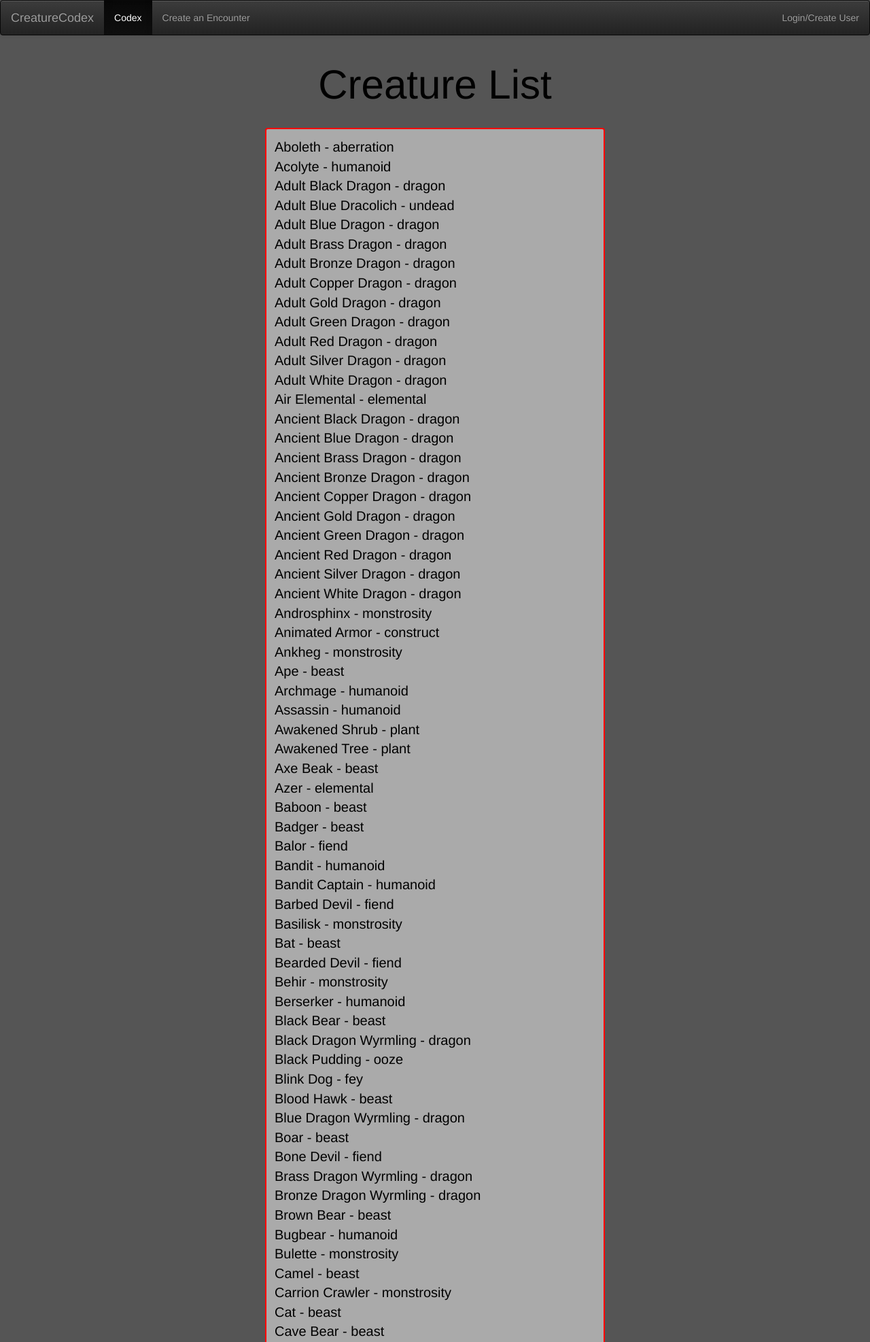
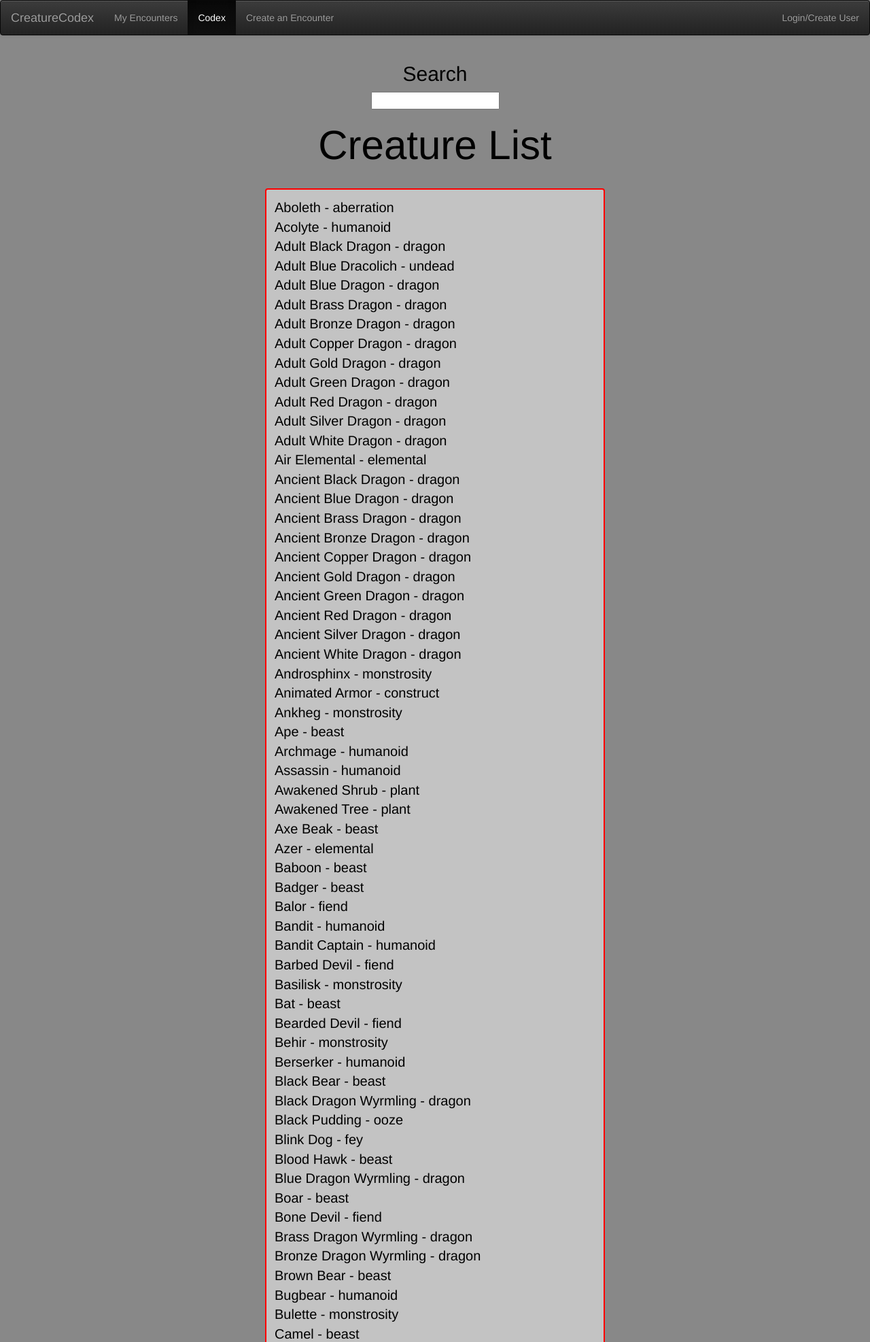
Before and after one commit to vandegu/encounter_tracker, a Django app: page /codex/ in a window 1280 px wide. Shown: the top 1974 px of the page at 68% size. Run offline with Django 3.2, Linux system fonts and the light colour scheme; data comes from the database, SQL or seed files in the repository; some libraries are stand-ins or nearby versions.

Commit message:
Added searchbar to codex; myencounters to nav bar

```diff
--- a/codex/templates/codex/base_bootstrap.html
+++ b/codex/templates/codex/base_bootstrap.html
@@ -57,7 +57,7 @@
   }
 
   #banner p {
-    color: #999999;
+    color: black;
   }
 
   .ui-state-default{
@@ -75,7 +75,7 @@
   }
 
   body {
-    background-color: #555555;
+    background-color: #888888;
     z-index: -100;
     min-height: 100%;
   }
--- a/codex/templates/codex/base_menu.html
+++ b/codex/templates/codex/base_menu.html
@@ -10,6 +10,9 @@
     </div>
     <!-- https://stackoverflow.com/questions/22047251/django-dynamically-get-view-url-and-check-if-its-the-current-page -->
     <ul class="nav navbar-nav">
+      {% url 'home' as home %}
+      <li {% if request.get_full_path == home %}class="active"{% endif %}>
+          <a href="{% url 'home' %}">My Encounters</a></li>
       {% url 'codex' as menu_main %}
       <li {% if request.get_full_path == menu_main %}class="active"{% endif %}>
           <a href="{% url 'codex' %}">Codex</a></li>
--- a/codex/templates/codex/creature_detail.html
+++ b/codex/templates/codex/creature_detail.html
@@ -4,7 +4,7 @@
 
   <div id="banner">
     <h1>{{ creature.name }}</h1>
-    <p><i>{{creature.size}} | {{creature.alignment|capfirst}} | {{creature.type|capfirst}} | {{creature.subtype|capfirst}}</i></p>
+    <p><i>{{creature.size}} | {{creature.alignment|capfirst}} | {{creature.type|capfirst}} {% if creature.subtype %}| {{creature.subtype|capfirst}}{% endif %}</i></p>
   </div>
 
   <div id="basicStats">
--- a/codex/templates/codex/creature_list.html
+++ b/codex/templates/codex/creature_list.html
@@ -3,6 +3,12 @@
 {% block content %}
 
   <!-- <input type="text" onkeyup="filter(this,'#creature-list')" /> -->
+
+  <div id="search-bar">
+    <h2>Search</h2>
+
+    <input type="text" class="searchText" onkeyup="filter(this,'#creature-list')" />
+  </div>
 
   <div id="creature-list-page">
   <h1>Creature List</h1>
@@ -19,24 +25,22 @@
   {% endif %}
   </div>
 
-  <!-- <script>
+  <script>
     function filter (element,what) {
         var value = $(element).val();
         value = value.toLowerCase().replace(/\b[a-z]/g, function(letter) {
             return letter.toUpperCase();
         });
 
-        // console.log(value)
-
         if (value == '') {
             $(what+' > li').show();
         }
         else {
-            $(what + ' > li > a:not(:contains(' + value + '))').hide();
-            $(what + ' > li > a:contains(' + value + ')').show();
+            $(what + ' > li:not(:contains(' + value + '))').hide();
+            $(what + ' > li:contains(' + value + ')').show();
         }
     };
-  </script> -->
+  </script>
 
 
 {% endblock %}
--- a/home/templates/registration/create_user.html
+++ b/home/templates/registration/create_user.html
@@ -14,8 +14,8 @@
             <p class="errorPass">{{uError}}</p>
           {% endif %}
         </li>
-        <li>Password: <input type="text" name="pass1" id="pass1"></li>
-        <li>Retype Password: <input type="text" name="pass2" id="pass2">
+        <li>Password: <input type="password" name="pass1" id="pass1"></li>
+        <li>Retype Password: <input type="password" name="pass2" id="pass2">
           {% if pError %}
             <p class="errorPass">{{pError}}</p>
           {% endif %}
```
